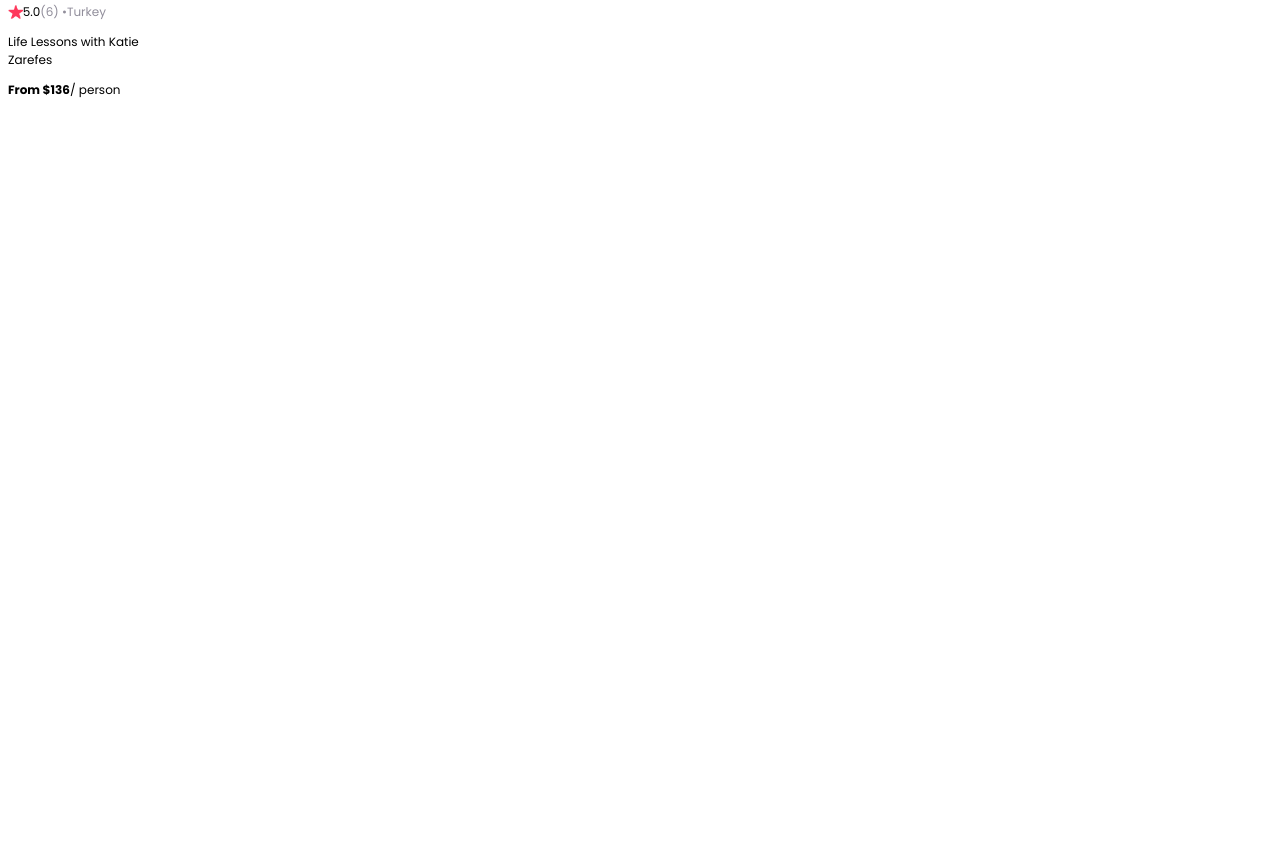
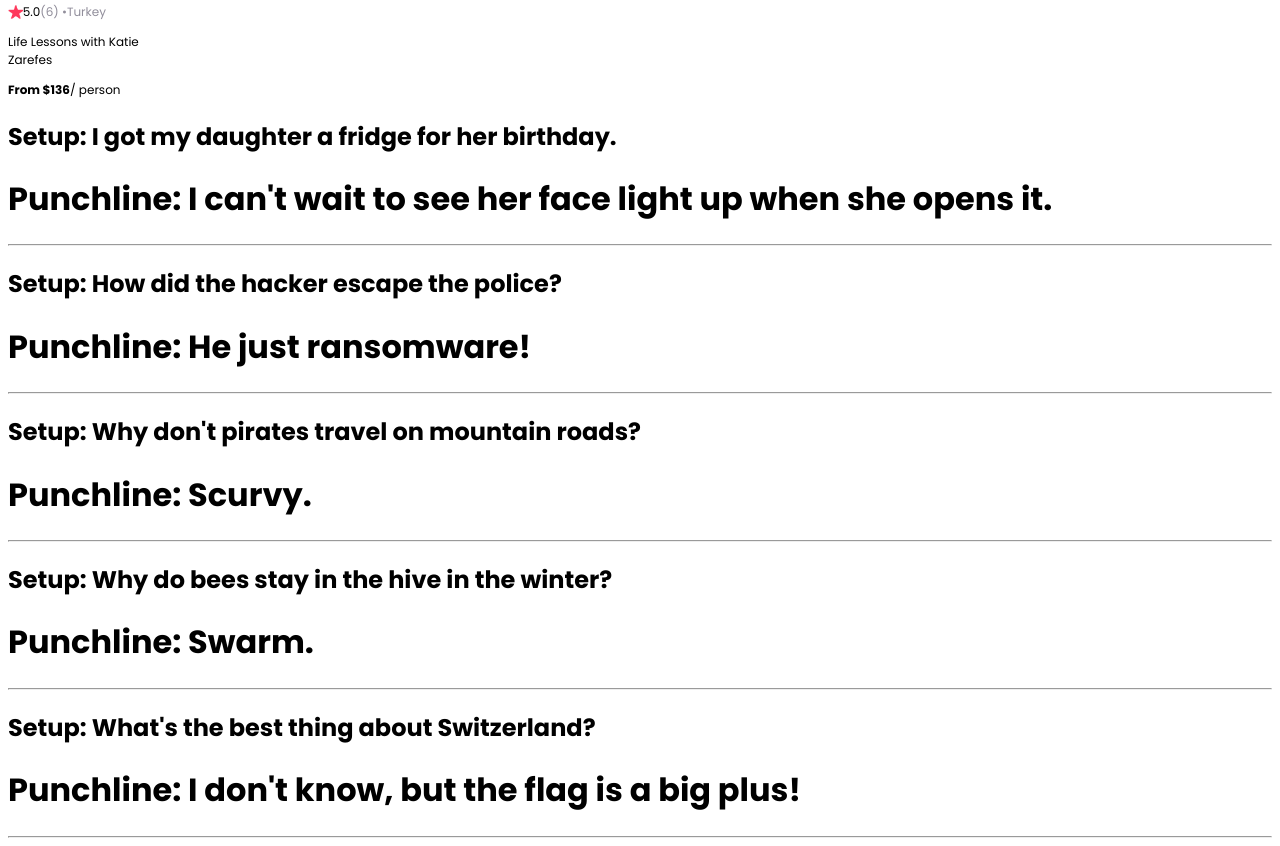
Before and after one commit to Farothtc/airbnb-react, a React (Vite) app: page / in a window 1280 px wide. Shown: the part 977-1823 px from the top of the page. Before the commit the page ends 1088 px from the top, so only its background shows below. Built offline with nearby package versions, Linux system fonts and the light colour scheme.

Commit message:
Joke component added via variable + map method

```diff
--- a/src/App.jsx
+++ b/src/App.jsx
@@ -2,8 +2,13 @@
 import { Hero } from "./components/Hero";
 import { Card } from "./components/Card";
 import { Joke } from "./components/Joke";
+import jokesData from "../jokesData";
 
 function App() {
+  const jokeElements = jokesData.map((joke) => (
+    <Joke setup={joke.setup} punchline={joke.punchline} />
+  ));
+
   return (
     <>
       <Navbar />
@@ -16,6 +21,7 @@
         title="Life Lessons with Katie Zarefes"
         price={136}
       />
+      {jokeElements}
     </>
   );
 }
```
